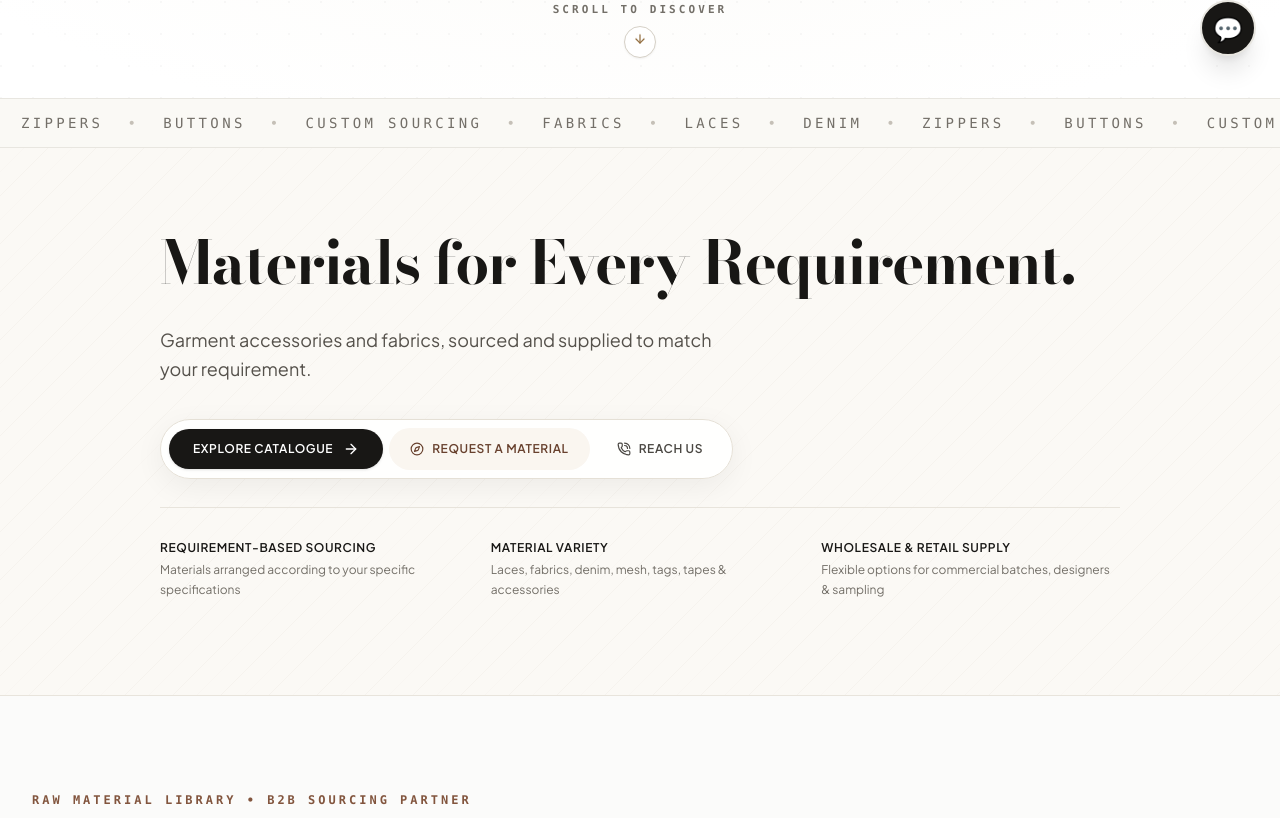
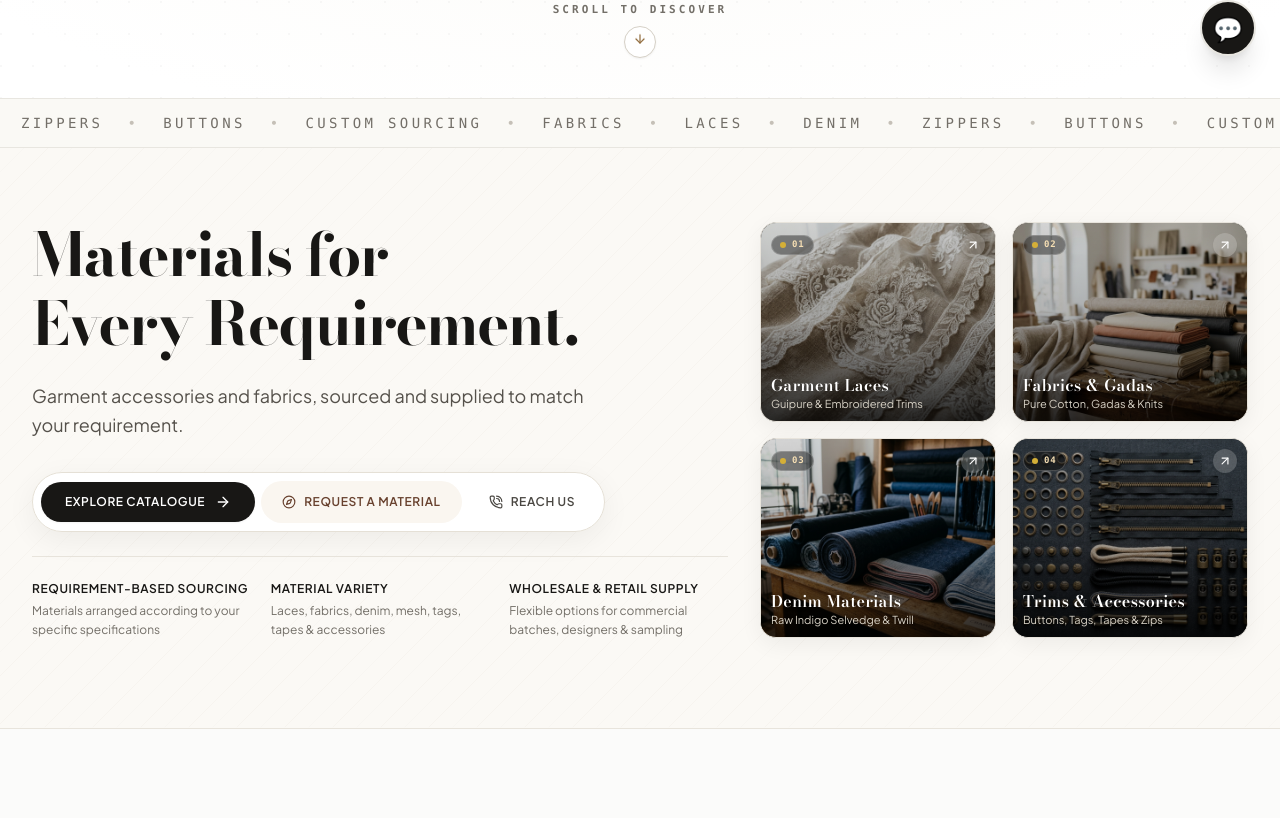
Before and after one commit to MeenakshiAnandhan27/CF-Company, a React (Vite) app: page / in a window 1280 px wide. Shown: the part 720-1538 px from the top of the page. Built offline with nearby package versions, Linux system fonts and the light colour scheme; a web font is replaced by a local one.

Commit message:
feat: modernize 4-box showcase and clean header branding

```diff
--- a/src/components/Hero.tsx
+++ b/src/components/Hero.tsx
@@ -1,5 +1,5 @@
 import React from 'react';
-import { ArrowRight, Compass, PhoneCall } from 'lucide-react';
+import { ArrowRight, ArrowUpRight, Compass, PhoneCall } from 'lucide-react';
 import { ProductCategory } from '../types.ts';
 
 interface HeroProps {
@@ -13,10 +13,55 @@ export const Hero: React.FC<HeroProps> = ({
   onReachUs,
   onRequestMaterial,
 }) => {
+  const showcaseBoxes: {
+    category: ProductCategory;
+    num: string;
+    title: string;
+    subtitle: string;
+    image: string;
+    alt: string;
+  }[] = [
+    {
+      category: 'laces',
+      num: '01',
+      title: 'Garment Laces',
+      subtitle: 'Guipure & Embroidered Trims',
+      image: '/assets/materials/laces.jpg',
+      alt: 'Raw lace material texture',
+    },
+    {
+      category: 'fabrics',
+      num: '02',
+      title: 'Fabrics & Gadas',
+      subtitle: 'Pure Cotton, Gadas & Knits',
+      image: '/assets/materials/fabrics.jpg',
+      alt: 'Raw woven fabric rolls texture',
+    },
+    {
+      category: 'denim',
+      num: '03',
+      title: 'Denim Materials',
+      subtitle: 'Raw Indigo Selvedge & Twill',
+      image: '/assets/materials/denim.jpg',
+      alt: 'Raw denim twill fabric texture',
+    },
+    {
+      category: 'accessories',
+      num: '04',
+      title: 'Trims & Accessories',
+      subtitle: 'Buttons, Tags, Tapes & Zips',
+      image: '/assets/materials/accessories.jpg',
+      alt: 'Raw garment accessories and buttons',
+    },
+  ];
+
   return (
-    <section id="materials-hero" className="relative overflow-hidden bg-[#FBF9F5] border-b border-[#E8E4DC] pt-14 pb-16 md:pt-20 md:pb-24 scroll-mt-20">
+    <section
+      id="materials-hero"
+      className="relative overflow-hidden bg-[#FBF9F5] border-b border-[#E8E4DC] pt-12 pb-16 md:pt-18 md:pb-22 scroll-mt-20"
+    >
       {/* Subtle organic textile warp and weft background texture */}
-      <div className="absolute inset-0 pointer-events-none opacity-30">
+      <div className="absolute inset-0 pointer-events-none opacity-25">
         <svg className="w-full h-full" xmlns="http://www.w3.org/2000/svg">
           <defs>
             <pattern id="hero-diagonal-weave" width="48" height="48" patternUnits="userSpaceOnUse">
@@ -29,9 +74,10 @@ export const Hero: React.FC<HeroProps> = ({
         </svg>
       </div>
 
-      <div className="relative max-w-5xl mx-auto px-4 sm:px-6 lg:px-8">
-        <div className="space-y-7">
-
+      <div className="relative max-w-7xl mx-auto px-4 sm:px-6 lg:px-8">
+        <div className="grid grid-cols-1 lg:grid-cols-12 gap-12 lg:gap-8 items-center">
+          {/* Main Hero Copy (Col 1-7) */}
+          <div className="lg:col-span-7 space-y-6">
             {/* Concise, Premium Headline */}
             <h1 className="font-serif text-4xl sm:text-5xl lg:text-6xl font-bold tracking-tight text-[#181715] leading-[1.14] text-balance">
               Materials for Every Requirement.
@@ -42,14 +88,13 @@ export const Hero: React.FC<HeroProps> = ({
               Garment accessories and fabrics, sourced and supplied to match your requirement.
             </p>
 
-          {/* HERO CTA BUTTONS — FLOATING PILL / FLOATING CONTROLS DESIGN */}
+            {/* HERO CTA BUTTONS — FLOATING CONTROLS DESIGN */}
             <div className="pt-2">
-            <div className="inline-flex flex-col sm:flex-row items-stretch sm:items-center p-1.5 sm:p-2 bg-white/90 backdrop-blur-md rounded-2xl sm:rounded-full border border-[#E5E0D6] shadow-[0_8px_30px_rgba(24,23,21,0.06)] hover:shadow-[0_12px_40px_rgba(24,23,21,0.1)] transition-all duration-300 gap-2 sm:gap-1.5 max-w-full">
-
+              <div className="inline-flex flex-col sm:flex-row items-stretch sm:items-center p-1.5 sm:p-2 bg-white/95 backdrop-blur-md rounded-2xl sm:rounded-full border border-[#E5E0D6] shadow-[0_8px_30px_rgba(24,23,21,0.06)] hover:shadow-[0_12px_40px_rgba(24,23,21,0.09)] transition-all duration-300 gap-2 sm:gap-1.5 max-w-full">
                 {/* Primary: EXPLORE CATALOGUE */}
                 <button
                   onClick={() => onExploreCatalogue()}
-                className="group relative inline-flex items-center justify-center gap-2.5 px-6 py-3.5 sm:py-3 text-xs font-semibold uppercase tracking-wider text-white bg-[#181715] rounded-xl sm:rounded-full hover:bg-[#2C2925] shadow-sm hover:shadow-md transition-all duration-300 transform hover:-translate-y-0.5 active:translate-y-0 active:scale-[0.99] whitespace-nowrap cursor-pointer"
+                  className="group relative inline-flex items-center justify-center gap-2.5 px-6 py-3.5 sm:py-3 text-xs font-semibold uppercase tracking-wider text-white bg-[#181715] rounded-xl sm:rounded-full hover:bg-[#2C2925] shadow-xs hover:shadow-md transition-all duration-300 transform hover:-translate-y-0.5 active:translate-y-0 active:scale-[0.99] whitespace-nowrap cursor-pointer"
                 >
                   <span>Explore Catalogue</span>
                   <ArrowRight className="w-4 h-4 transition-transform duration-300 ease-out group-hover:translate-x-1.5" />
@@ -58,7 +103,7 @@ export const Hero: React.FC<HeroProps> = ({
                 {/* Secondary: REQUEST A MATERIAL */}
                 <button
                   onClick={onRequestMaterial}
-                className="group inline-flex items-center justify-center gap-2 px-5 py-3.5 sm:py-3 text-xs font-semibold uppercase tracking-wider text-[#68412E] bg-[#FAF6F0] border border-transparent hover:border-[#82553E]/50 rounded-xl sm:rounded-full hover:bg-white hover:text-[#82553E] shadow-none hover:shadow-sm transition-all duration-300 transform hover:-translate-y-0.5 active:translate-y-0 active:scale-[0.99] whitespace-nowrap cursor-pointer"
+                  className="group inline-flex items-center justify-center gap-2 px-5 py-3.5 sm:py-3 text-xs font-semibold uppercase tracking-wider text-[#68412E] bg-[#FAF6F0] border border-transparent hover:border-[#82553E]/50 rounded-xl sm:rounded-full hover:bg-white hover:text-[#82553E] shadow-none hover:shadow-xs transition-all duration-300 transform hover:-translate-y-0.5 active:translate-y-0 active:scale-[0.99] whitespace-nowrap cursor-pointer"
                 >
                   <Compass className="w-3.5 h-3.5 transition-transform duration-300 group-hover:rotate-45" />
                   <span>Request a Material</span>
@@ -72,12 +117,11 @@ export const Hero: React.FC<HeroProps> = ({
                   <PhoneCall className="w-3.5 h-3.5 transition-transform duration-300 group-hover:scale-110" />
                   <span>Reach Us</span>
                 </button>
-
               </div>
             </div>
 
             {/* Information Strip — Core Business Capabilities */}
-          <div className="pt-8 border-t border-[#E8E4DC] grid grid-cols-1 sm:grid-cols-3 gap-6 sm:gap-8 text-left">
+            <div className="pt-6 border-t border-[#E8E4DC] grid grid-cols-1 sm:grid-cols-3 gap-5 text-left">
               <div>
                 <span className="block text-xs font-semibold uppercase tracking-wider text-[#181715]">
                   Requirement-Based Sourcing
@@ -105,7 +149,60 @@ export const Hero: React.FC<HeroProps> = ({
                 </span>
               </div>
             </div>
+          </div>
 
+          {/* Hero Visual Showcase Panel (Col 8-12) — Unique 4-Box Textile Showcase Matrix */}
+          <div className="lg:col-span-5">
+            <div className="grid grid-cols-2 gap-3.5 sm:gap-4">
+              {showcaseBoxes.map((box) => (
+                <div
+                  key={box.category}
+                  onClick={() => onExploreCatalogue(box.category)}
+                  role="button"
+                  tabIndex={0}
+                  onKeyDown={(e) => {
+                    if (e.key === 'Enter' || e.key === ' ') {
+                      e.preventDefault();
+                      onExploreCatalogue(box.category);
+                    }
+                  }}
+                  className="group relative aspect-[1.15/1] sm:aspect-[1.18/1] rounded-2xl overflow-hidden bg-[#181715] border border-[#E8E4DC] hover:border-[#D4AF37]/70 shadow-[0_6px_22px_rgba(24,23,21,0.06)] hover:shadow-[0_16px_36px_rgba(24,23,21,0.14)] transition-all duration-400 transform hover:-translate-y-1.5 cursor-pointer focus:outline-none focus:ring-2 focus:ring-[#D4AF37]"
+                  title={`Explore ${box.title}`}
+                >
+                  {/* Real Textile Photography */}
+                  <img
+                    src={box.image}
+                    alt={box.alt}
+                    className="w-full h-full object-cover object-center transition-transform duration-700 ease-out group-hover:scale-110 filter brightness-[0.92] group-hover:brightness-100"
+                  />
+
+                  {/* Gradient Scrim for crystal clear readability */}
+                  <div className="absolute inset-0 bg-gradient-to-t from-black/80 via-black/25 to-black/10 transition-opacity duration-300" />
+
+                  {/* Top Floating Badge & Action Indicator */}
+                  <div className="absolute top-2.5 left-2.5 right-2.5 flex items-center justify-between">
+                    <span className="inline-flex items-center gap-1.5 px-2 py-0.5 rounded-full bg-black/40 backdrop-blur-md border border-white/20 text-[9px] font-mono tracking-widest text-[#F5DEB3] font-bold">
+                      <span className="w-1.5 h-1.5 rounded-full bg-[#D4AF37]" />
+                      {box.num}
+                    </span>
+                    <div className="w-6 h-6 rounded-full bg-white/20 backdrop-blur-md text-white flex items-center justify-center transition-all duration-300 group-hover:bg-[#D4AF37] group-hover:text-[#181715] shadow-xs group-hover:scale-110">
+                      <ArrowUpRight className="w-3.5 h-3.5 transition-transform group-hover:translate-x-0.5 group-hover:-translate-y-0.5" />
+                    </div>
+                  </div>
+
+                  {/* Bottom Title & Subtitle */}
+                  <div className="absolute bottom-2.5 left-2.5 right-2.5 text-left">
+                    <span className="block font-serif text-sm sm:text-base font-semibold text-white tracking-wide leading-tight drop-shadow-sm group-hover:text-[#F8EED7] transition-colors">
+                      {box.title}
+                    </span>
+                    <span className="block text-[10px] sm:text-[11px] text-[#D8D2C6] font-normal leading-tight mt-0.5 truncate">
+                      {box.subtitle}
+                    </span>
+                  </div>
+                </div>
+              ))}
+            </div>
+          </div>
         </div>
       </div>
     </section>
--- a/src/components/Navbar.tsx
+++ b/src/components/Navbar.tsx
@@ -54,7 +54,7 @@ export const Navbar: React.FC<NavbarProps> = ({
             <BrandLogo variant="white" size="sm" className="w-full h-auto" />
           </div>
           <div className="flex items-center">
-            <span className="font-display text-lg sm:text-xl font-bold tracking-[0.08em] block leading-snug whitespace-nowrap text-[#181715] group-hover:text-[#82553E] transition-colors">
+            <span className="font-display text-lg sm:text-xl font-bold tracking-[0.10em] block leading-none whitespace-nowrap text-[#181715] group-hover:text-[#82553E] transition-colors">
               {businessConfig.businessName}
             </span>
           </div>
```
Lines whose indentation alone changed are shown as unchanged.
